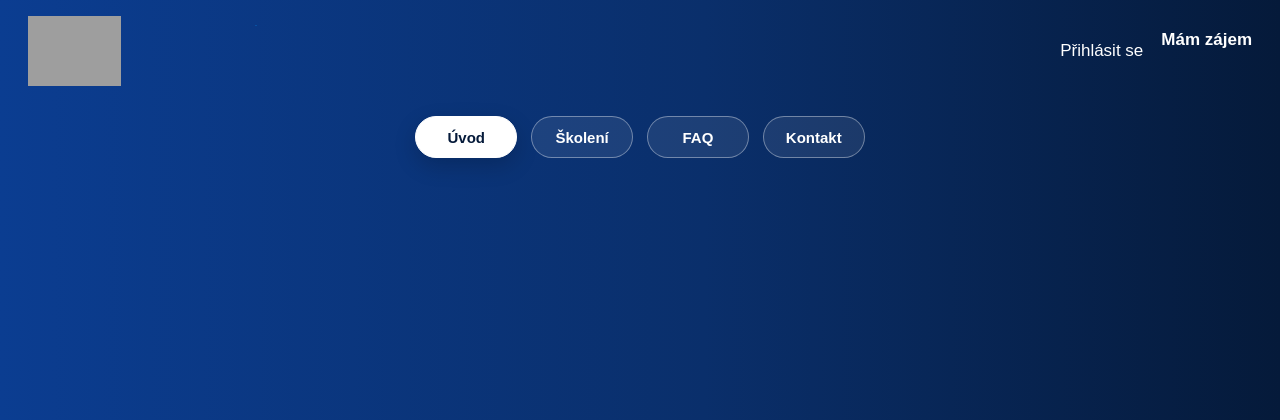
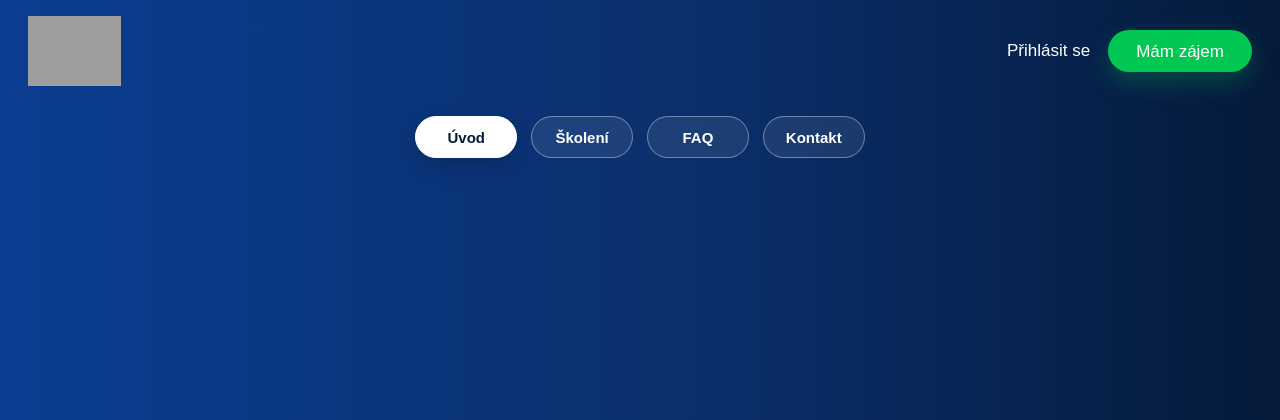
Before and after one commit to BignerCZE/Elektroakademie, a Django app: page / in a window 1280 px wide. Shown: the top 420 px of the page. Run offline with Django 5.2, Linux system fonts and the light colour scheme; grey boxes are pictures that could not be loaded.

Commit message:
opravena mobilní vrze s funkčním CTA

```diff
--- a/courses/static/courses/css/base.css
+++ b/courses/static/courses/css/base.css
@@ -141,34 +141,25 @@ img {
 
 /* Header navigation */
 
-/* sjednocení stylu hamburger menu s landing nav */
-
 .top-navigation a {
     display: inline-flex;
     align-items: center;
     justify-content: center;
-
     min-height: 42px;
     padding: 0 22px;
-
     border: 1px solid rgba(255, 255, 255, 0.38);
     border-radius: 999px;
-
     background: rgba(255, 255, 255, 0.08);
     color: #ffffff;
-
     font-size: 15px;
     font-weight: 700;
     text-decoration: none;
-
     transition: 0.2s ease;
 }
 
 .top-navigation a:hover {
     background: rgba(255, 255, 255, 0.16);
 }
-
-
 
 .login-link {
     color: #ffffff;
@@ -193,6 +184,30 @@ img {
     font-weight: 700;
     white-space: nowrap;
     cursor: pointer;
+}
+
+/* Topbar CTA */
+
+.topbar-actions .cta-button.primary {
+    display: inline-flex;
+    align-items: center;
+    justify-content: center;
+    min-height: 42px;
+    padding: 0 28px;
+    border-radius: 999px;
+    background: var(--color-green);
+    color: #ffffff;
+    font-size: 17px;
+    font-weight: 400;
+    line-height: 1;
+    white-space: nowrap;
+    text-decoration: none;
+    box-shadow: 0 10px 25px rgba(0, 200, 83, 0.25);
+    transition: 0.2s ease;
+}
+
+.topbar-actions .cta-button.primary:hover {
+    background: #00b248;
 }
 
 /* Common page wrapper */
@@ -330,12 +345,3 @@ img {
         width: 16px;
     }
 }
-
-.topbar-actions .cta-button.primary {
-    min-height: 42px;
-    padding-top: 0;
-    padding-bottom: 0;
-    font-size: 17px;
-    font-weight: 700;
-
-}
```
